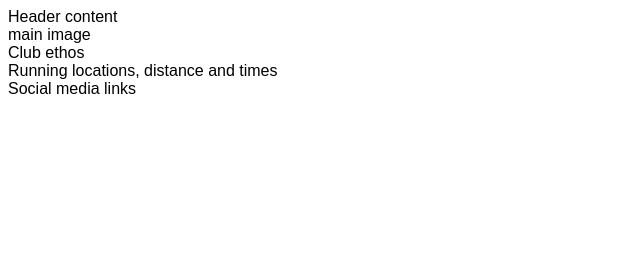
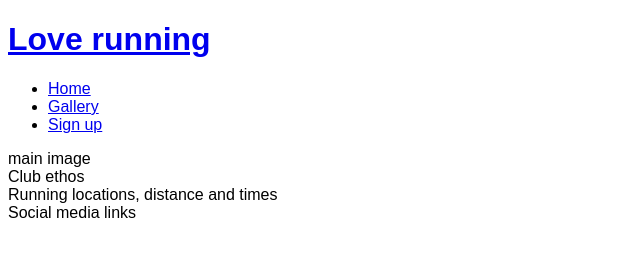
Before and after one commit to joachimnorden/love-running-project, a plain HTML site: page index.html in a window 1280 px wide. Shown: the whole page, without its empty margins (0-640 px from the left). Drawn offline with Linux system fonts and the light colour scheme.

Commit message:
Added basic header structure

```diff
--- a/index.html
+++ b/index.html
@@ -1,5 +1,6 @@
 <!DOCTYPE html>
 <html lang="en">
+
 <head>
     <meta charset="UTF-8">
     <meta http-equiv="X-UA-Compatible" content="IE=edge">
@@ -10,8 +11,25 @@
 
     <link rel="stylesheet" href="assets/css/style.css">
 </head>
+
 <body>
-    <header>Header content</header>
+    <header>
+        <a href="index.html">
+            <h1>Love running</h1>
+        </a>
+        <nav>
+            <ul>
+                <li>
+                    <a href="index.html">Home</a></li>
+                <li>
+                    <a href="<#">Gallery</a>
+                </li>
+                <li>
+                    <a href="#">Sign up</a>
+                </li>
+            </ul>
+        </nav>
+    </header>
     <section>
         main image
     </section>
@@ -25,4 +43,5 @@
         Social media links
     </footer>
 </body>
+
 </html>
```
